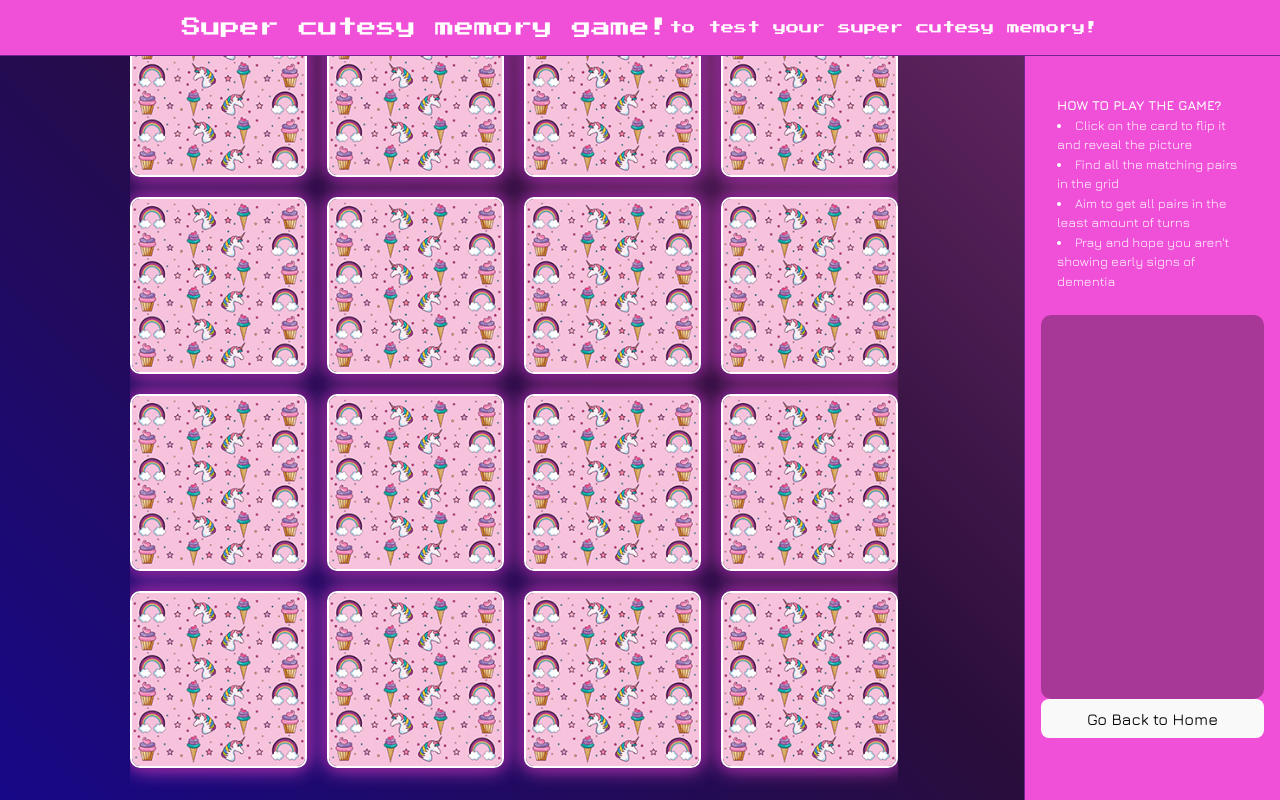
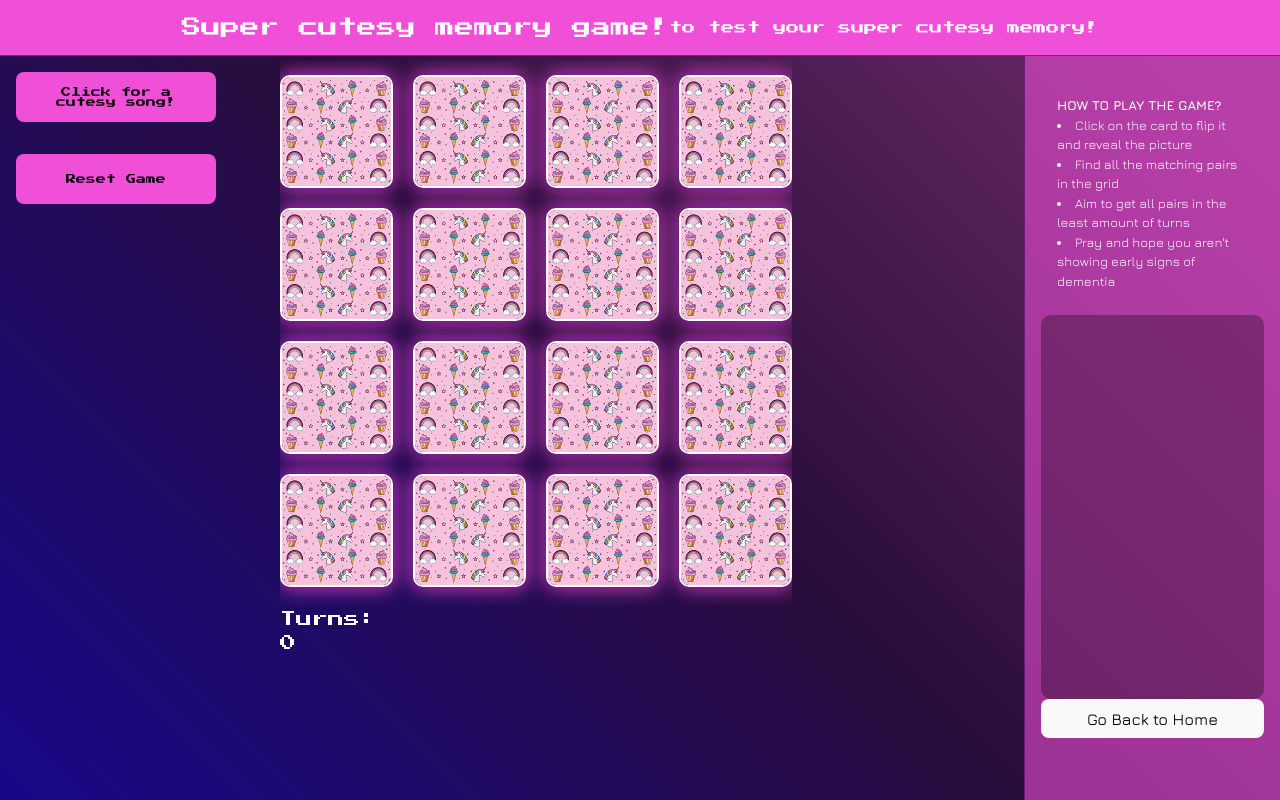
Before and after one commit to JohnBrianTiopes/ubiquitous-eureka, a React (Vite) app in the folder 4games/: page /memorygame in a window 1280 px wide. Both pictures are taken after a click on the button "Start Game". Built offline with nearby package versions, Linux system fonts and the light colour scheme.

Commit message:
LEEETTTTTSSSSSS GGOOOOOO

```diff
--- a/4games/src/Components/Memorygame.css
+++ b/4games/src/Components/Memorygame.css
@@ -40,7 +40,7 @@
   font-family: "Jura", sans-serif;
   width: 20%;
   height: 100%;
-  background: rgba(240, 80, 216);
+  background: rgba(240, 80, 216, 0.571);
   padding: 1rem;
   border-left: 1px solid rgba(82, 22, 121, 0.768);
   display: flex;
@@ -55,6 +55,37 @@
     margin-top: 4rem;
 }
 
+.startbutton{
+    font-family: 'Press Start 2p', system-ui;
+    font-size: 20px;
+    width: 300px;
+    height: 100px;
+    margin-left: 27rem;
+    margin-top: 17rem;
+    background:rgb(240, 80, 216);
+}
+
+.specialbutton{
+    font-family: 'Press Start 2p', system-ui;
+    font-size: 10px;
+    width: 200px;
+    height: 50px;
+    margin-top: 1rem;
+    margin-left: 1rem;
+    background:rgb(240, 80, 216);
+}
+
+.restart{
+    font-family: 'Press Start 2p', system-ui;
+    font-size: 10px;
+    width: 200px;
+    height: 50px;
+    margin-top: 2rem;
+    margin-left: 1rem;
+    background:rgb(240, 80, 216);
+
+}
+
 .boardleader{
     background: rgba(0, 0, 0, 0.3);
     border-radius: 10px;
@@ -65,16 +96,18 @@
 }
 
 .game{
-  width: 60%;
+  font-family: 'Press Start 2p', system-ui;
+  width: 40%;
   height: 100%;
   position:absolute;
-  top:5;
-  left:130px;
-  overflow: auto;
+  top:60px;
+  left:280px;
+  overflow-y: auto;
 }
 
 
 .card-grid {
+    margin-top: 15px;
     display: grid;
     grid-template-columns: 1fr 1fr 1fr 1fr;
     grid-gap: 20px;
--- a/4games/src/Components/Memorygame.jsx
+++ b/4games/src/Components/Memorygame.jsx
@@ -1,6 +1,7 @@
 import { useEffect, useState } from 'react';
 import './Memorygame.css';
 import { useNavigate } from 'react-router-dom';
+import cutesong from '/audio/cute_song.wav';
 
 const cardImages=[
     {"src":"/images/01.png", matched:false},
@@ -88,6 +89,10 @@ function Memorygame() {
         }
     }, [startGame]);
 
+    const playpause = () => {
+
+    }
+
     if(!startGame){
         return (
             <div className='contain'>
@@ -112,10 +117,7 @@ function Memorygame() {
                 </div>
 
                 <div className='main'>
-                    <button
-                        style={{fontFamily:'Press start 2p'}}
-                        onClick={gamestart}
-                    > Start Game </button>
+                    <button className='startbutton' onClick={gamestart}> Start Game </button>
                 </div>
             </div>
         )
@@ -155,7 +157,16 @@ function Memorygame() {
                                 disabled={disabled}
                             />
                         ))}
+                        <p style={{fontFamily: 'Press start 2p'}}>Turns: {turns} </p>
                     </div>
+                </div>
+
+                <div>
+                    <button className='specialbutton'> Click for a cutesy song! </button>
+                </div>
+
+                <div>
+                    <button className='restart' onClick={shuffleCards}> Reset Game </button>
                 </div>
             </div>
         )
```
Also changed, not shown: 1 other file (tests, documents, lock files or other folders).
